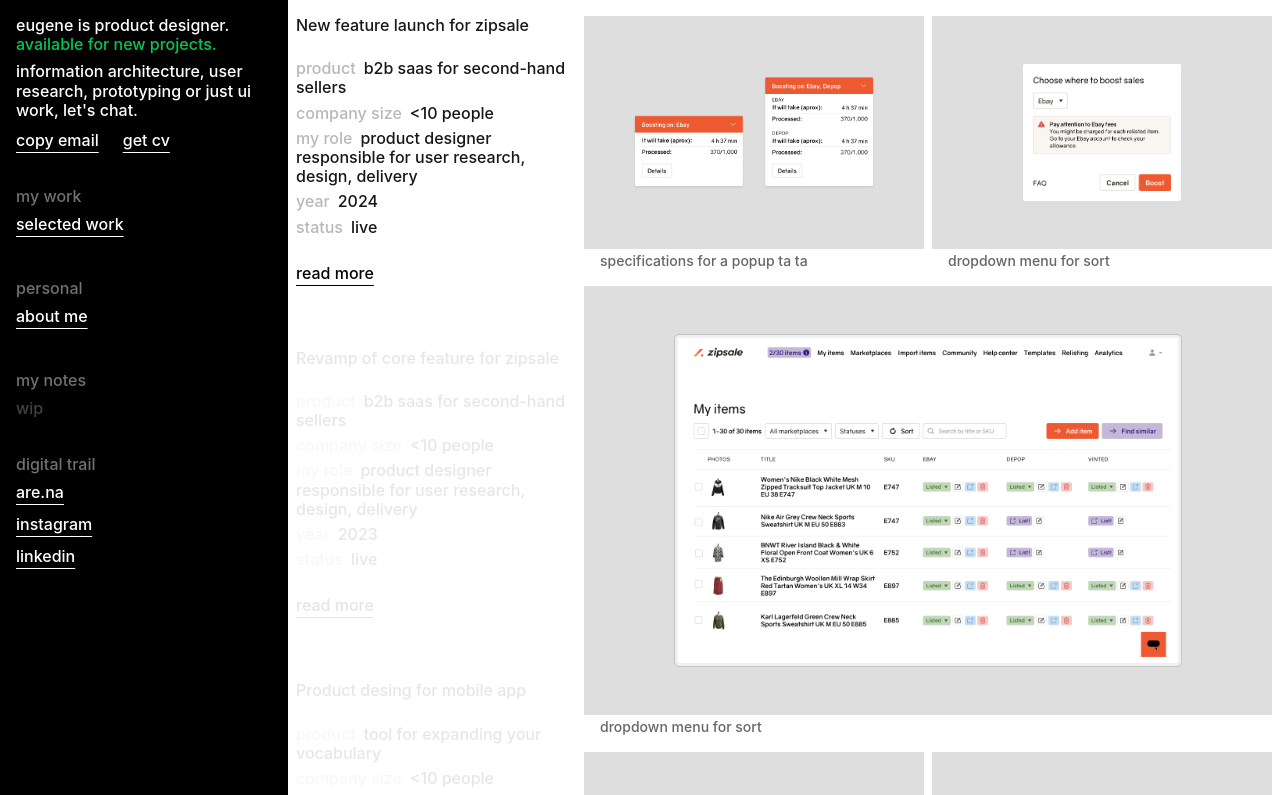
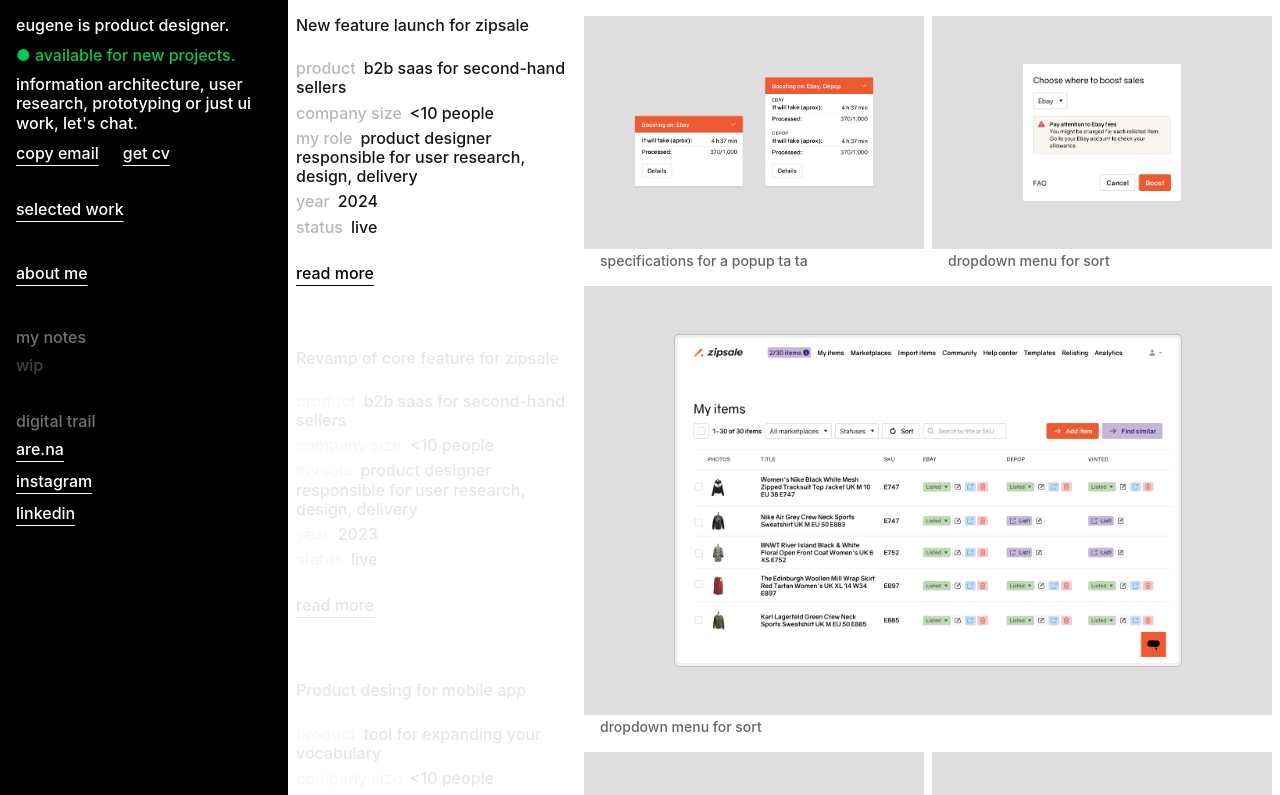
Before and after one commit to eugenebelokurov/portfolio-v4, a Next.js app: page / in a window 1280 px wide. Shown: the top 795 px of the page. Built offline with nearby package versions, Linux system fonts and the light colour scheme.

Commit message:
add about me section

```diff
--- a/src/app/globals.css
+++ b/src/app/globals.css
@@ -12,12 +12,12 @@
   --font-mono: var(--font-geist-mono);
 }
 
-@media (prefers-color-scheme: dark) {
+/* @media (prefers-color-scheme: dark) {
   :root {
     --background: #0a0a0a;
     --foreground: #ededed;
   }
-}
+} */
 
 body {
   background: var(--background);
--- a/src/app/page.tsx
+++ b/src/app/page.tsx
@@ -132,11 +132,12 @@
             <Sidebar />
         </nav>
         <main className="grid grid-cols-[288px_auto]">
-          <div></div> {/* ← Column to accomodate sidebar */}
-          <div> {/* Section with selected work */}
+          <div></div> {/* Column to accomodate sidebar */}
+          {/* Section with selected work */}
+          <div>
             <div className="grid grid-cols-[288px_auto] relative">
               <div
-                className="flex flex-col w-[288px] gap-16 absolute top-0 pt-4 pl-2 pr-2"
+                className="flex flex-col w-[288px] gap-16 absolute top-0 pt-4 px-2"
                 id="projects-descriptions"
                 ref={projectsDescriptionsRef}
                 style={{ transition: 'transform 0.1s ease-out' }}
@@ -181,10 +182,18 @@
                 </div>
               </div>
             </div>
-            <p className="text-black pl-2 pb-80">hey i am the next section hey i am the next section hey i am the next section</p>
+            <div id="about-me" className="mt-16 mb-40 max-w-2xl px-2">
+              <p  className="my-8 lowercase">
+                I am a product designer with two years of experience. In total I have 5+ years of grinding at startups.
+                I worked across different industries including fintech, ecommerce, construction, charities.
+                I have experience working within teams from seed startups with less than 10 people to scale ups 200+ people.
+              </p>
+              <p className="my-8 lowercase">
+                I like to wear many hats. My way is about being full-stack designer: code + business + design.
+                I am all in for frank but kind communication without fluff.
+              </p>
+            </div>
           </div>
-          <div className="pb-80"></div>
-
         </main>
       </div>
     </div>
--- a/src/components/sidebar.tsx
+++ b/src/components/sidebar.tsx
@@ -6,7 +6,6 @@
     const emailButtonRef = useRef<HTMLButtonElement>(null);
 
     const handleCopyEmail = () => {
-        // const emailButton = document.getElementById("copy-email");
         const emailButton = emailButtonRef.current;
         const initialWidth = emailButton?.clientWidth;
 
@@ -24,8 +23,9 @@
         <div className="w-72 sticky top-0 bg-black pt-4 pl-4 pr-2 flex flex-col gap-8">
             <div className="flex flex-col gap-2">
                 <p className="text-white leading-[1.2]">
-                    eugene is product designer. <span className="text-green-500">available for new projects.</span>
+                    eugene is product designer.
                 </p>
+                <p className="text-green-500">● available for new projects.</p>
                 <p className="text-white leading-[1.2]">
                     information architecture, user research, prototyping or just ui work, let&#39;s chat.
                 </p>
@@ -48,7 +48,7 @@
                 </div>
             </div>
             <div className="flex flex-col gap-1">
-                <p className="text-[#717171]">my work</p>
+                {/* <p className="text-[#717171]">my work</p> */}
                 <ul>
                     <li><LocalLink href="#" className="text-white">selected work</LocalLink></li>
                     {/* <li className="text-[#424242] underline-offset-6 mb-2">index of all my projects</li>
@@ -56,9 +56,9 @@
                 </ul>
             </div>
             <div className="flex flex-col gap-1">
-                <p className="text-[#717171]">personal</p>
+                {/* <p className="text-[#717171]">personal</p> */}
                 <ul>
-                    <li><LocalLink href="#" className="text-white">about me</LocalLink></li>
+                    <li><LocalLink href="#about-me" className="text-white">about me</LocalLink></li>
                     {/* <li className="text-[#424242] underline-offset-6 mb-2">my services</li>
                     <li className="text-[#424242] underline-offset-6 mb-2">me offline</li> */}
                 </ul>
```
